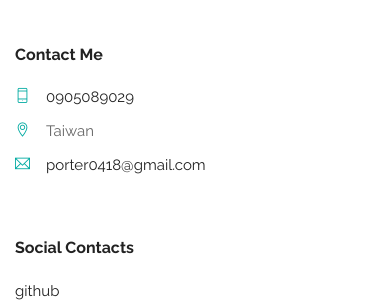
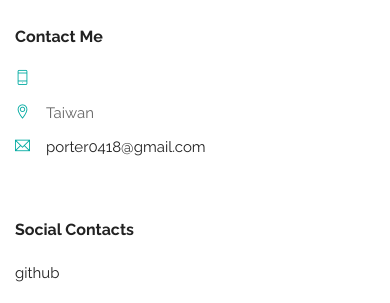
Before and after one commit to porterlin/porterlin.github.io, a plain HTML site: page contact/index.html in a window 390 px wide. Shown: the part 1559-1862 px from the top of the page. Drawn offline with Linux system fonts and the light colour scheme.

Commit message:
delete phone number

```diff
--- a/contact/index.html
+++ b/contact/index.html
@@ -102,7 +102,7 @@
           <div class="col-lg-4 small-post-border">
             <i class="ti-mobile h1 text-primary"></i>
             <h5 class="font-weight-light my-3">Phone</h5>
-            0905089029
+
           </div>
           <div class="col-lg-4 small-post-border">
             <i class="ti-email h1 text-primary"></i>
@@ -159,8 +159,8 @@
       <div class="col-lg-3 col-sm-6 mb-5">
         <h6 class="mb-4">Contact Me</h6>
         <ul class="list-unstyled">
-          <li class="mb-3"><a class="text-dark" href="tel:0905089029"><i
-                class="ti-mobile mr-3 text-primary"></i>0905089029</a></li>
+          <li class="mb-3"><a class="text-dark" href="tel:"><i
+                class="ti-mobile mr-3 text-primary"></i></a></li>
           <li class="mb-3"><i class="ti-location-pin mr-3 text-primary"></i>Taiwan</li>
           <li class="mb-3"><a class="text-dark" href="mailto:porter0418@gmail.com"><i
                 class="ti-email mr-3 text-primary"></i>porter0418@gmail.com</a>
```
Also changed, not shown: about/index.html (+2 -2 lines), blog/index.html (+2 -2 lines), blog/post-13/index.html (+2 -2 lines), blog/test/index.html (+2 -2 lines), blog/test2/index.html (+2 -2 lines), categories/go-language/index.html (+2 -2 lines), categories/index.html (+2 -2 lines), categories/心得/index.html (+2 -2 lines), index.html (+2 -2 lines), search/index.html (+2 -2 lines), tags/game/index.html (+2 -2 lines), tags/hot-dog/index.html (+2 -2 lines), tags/html/index.html (+2 -2 lines), tags/index.html (+2 -2 lines), 5 more files.
